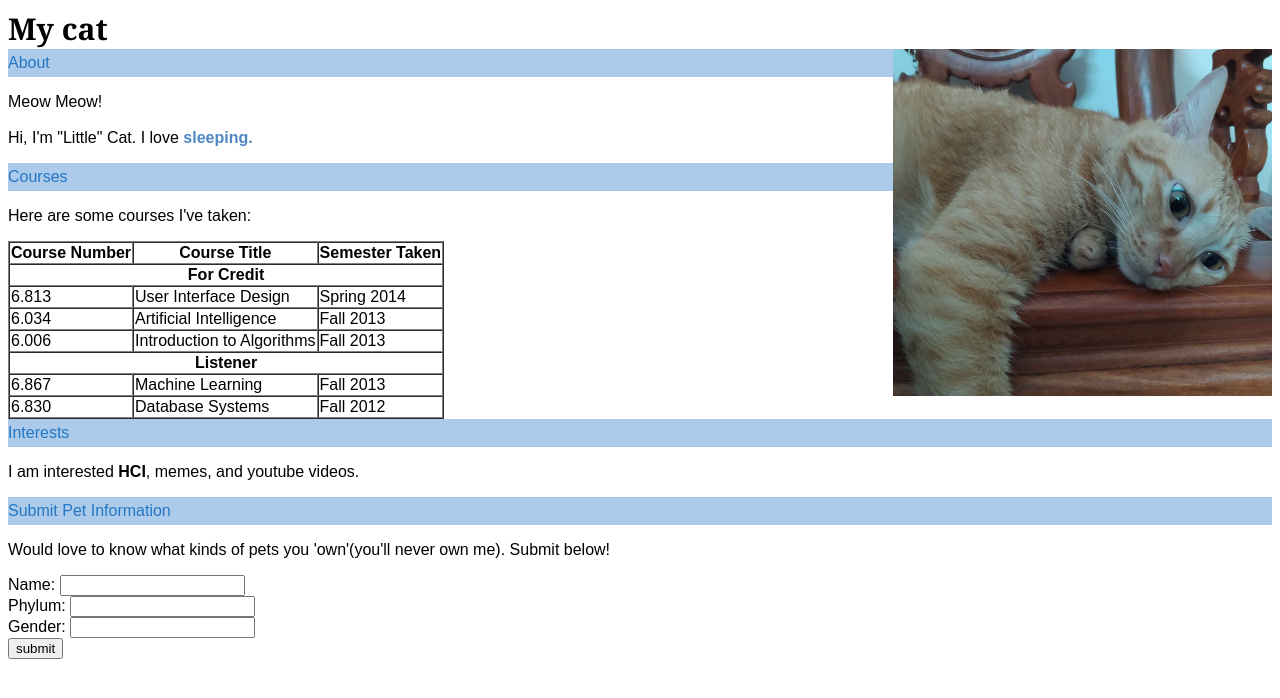
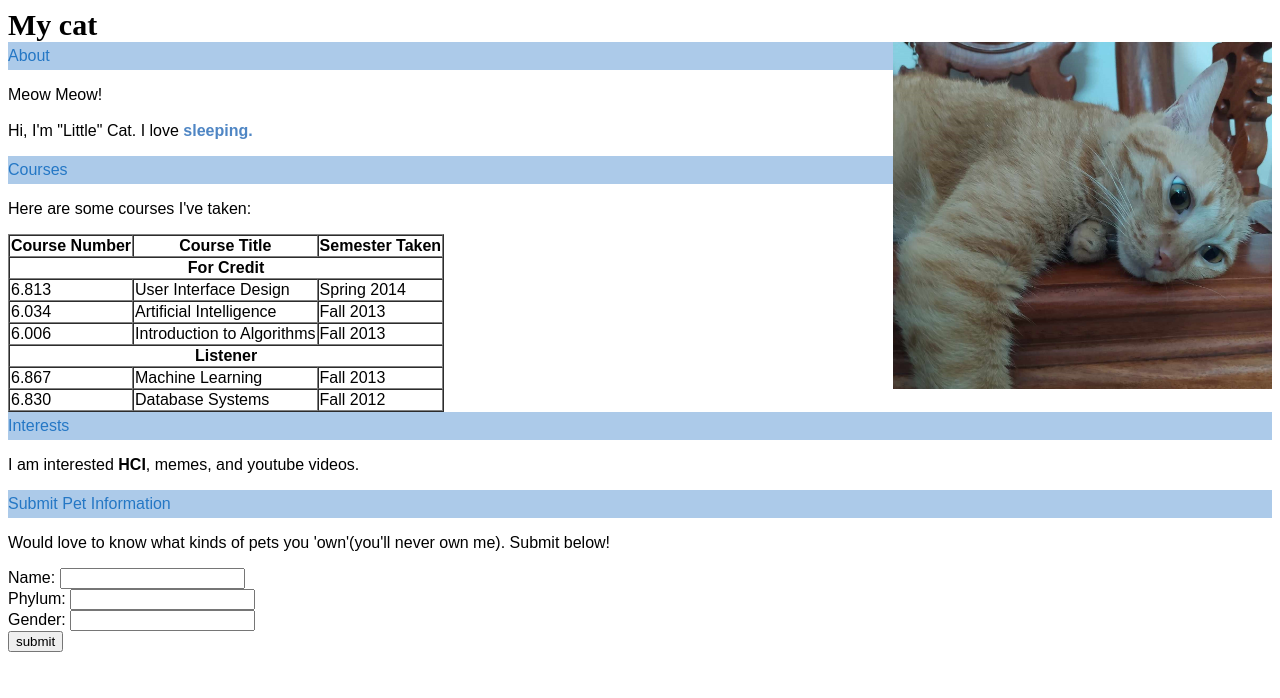
Before and after one commit to longvu28/Longvu_Web, a plain HTML site: page index.html in a window 1280 px wide. Drawn offline with Linux system fonts and the light colour scheme.

Commit message:
Update style.css

```diff
--- a/style.css
+++ b/style.css
@@ -4,7 +4,7 @@ body{
 .heading{
     font-size: 30px;
     font-weight: bold;
-    font-family: Georgia, 'Times New Roman', Times, serif;
+    font-family:'Times New Roman', Times, serif;
 }
 .highlight{
     background-color:  #accae9;
```
